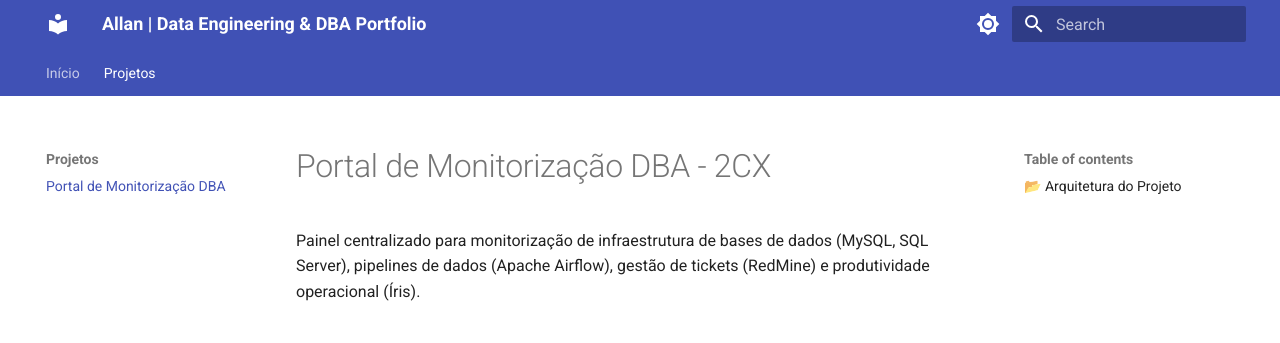
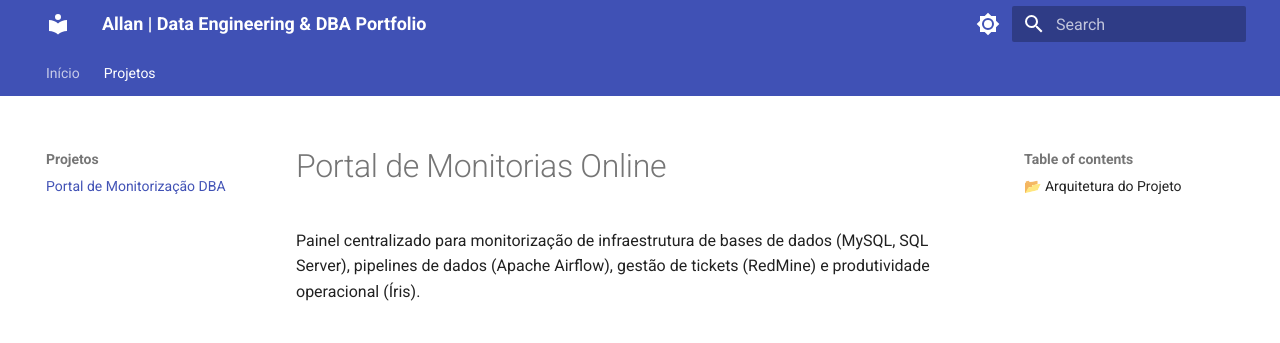
Before and after one commit to Allanao88/portfolio-docs, an MkDocs documentation site: the page built from docs/projetos/portal-monitorizacao.md, in a window 1280 px wide and 900 px high. Shown: the top 343 px of the window. Built offline with MkDocs 1.6.1 and Material for MkDocs 9.7.7, drawn with Linux system fonts in a browser that asks for light colours.

Commit message:
Atualizar o portal-monitorizacao.md
Ajuste de titulo

```diff
--- a/docs/projetos/portal-monitorizacao.md
+++ b/docs/projetos/portal-monitorizacao.md
@@ -1,4 +1,4 @@
-# Portal de Monitorização DBA - 2CX
+# Portal de Monitorias Online
 
 Painel centralizado para monitorização de infraestrutura de bases de dados (MySQL, SQL Server), pipelines de dados (Apache Airflow), gestão de tickets (RedMine) e produtividade operacional (Íris).
 
```
